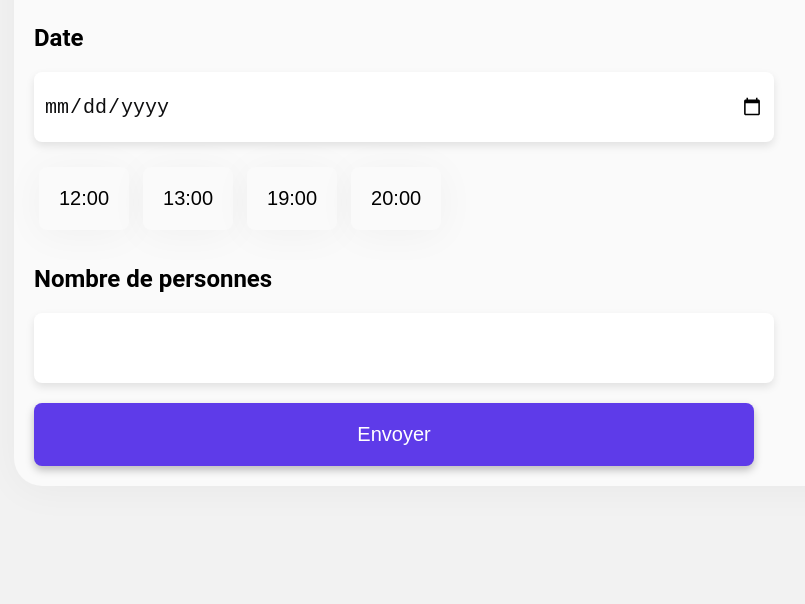
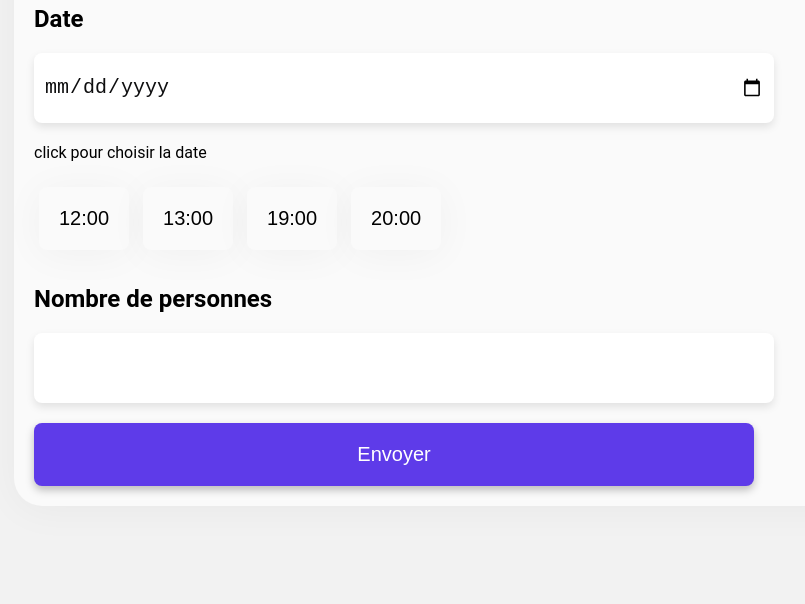
Before and after one commit to Turtingautoma/Gestion-des-reservations, a plain HTML site: page index.html in a window 1280 px wide. Shown: the part 212-816 px from the top of the page, without its empty margins (206-1011 px from the left). Drawn offline with Linux system fonts and the light colour scheme.

Commit message:
Update index.html

```diff
--- a/index.html
+++ b/index.html
@@ -11,7 +11,7 @@
         <div class="card">
             <h1 class="cardh1">Gestion de Réservation</h1>
             <h2>Date</h2>
-                <input type="date"></input>
+                <input type="date">click pour choisir la date</input>
             <div class="servicecont">
                 <button class="selectserv">12:00</button>
                 <button class="selectserv">13:00</button>
```
